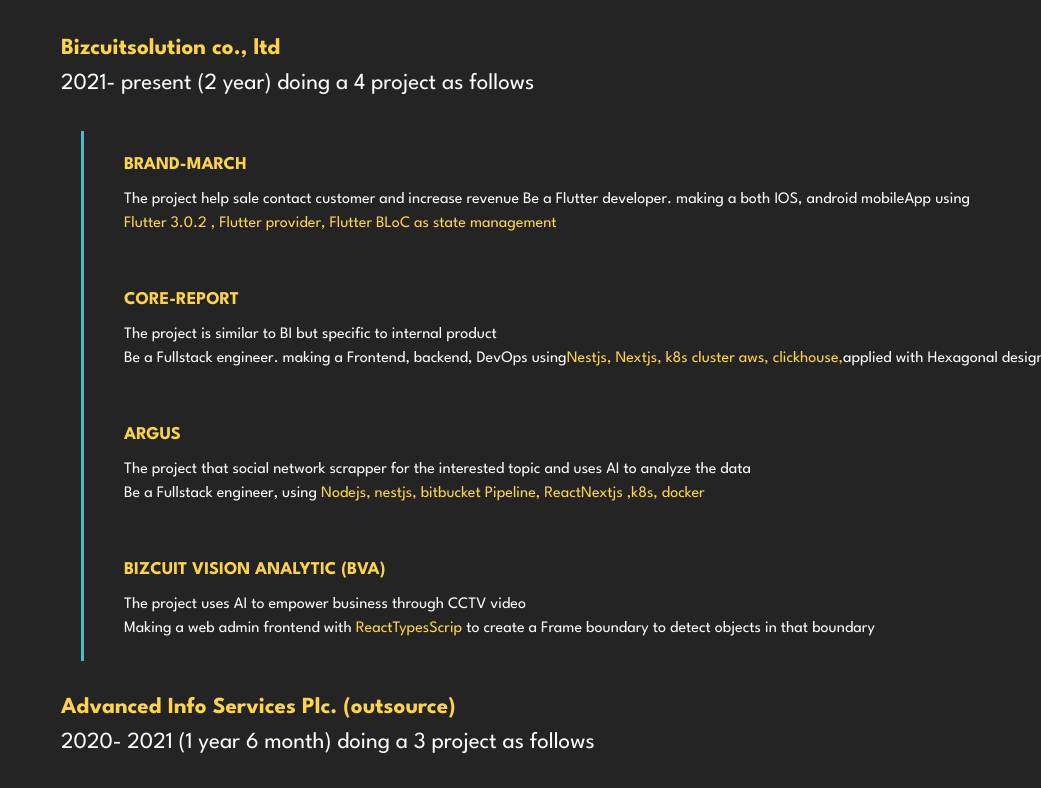
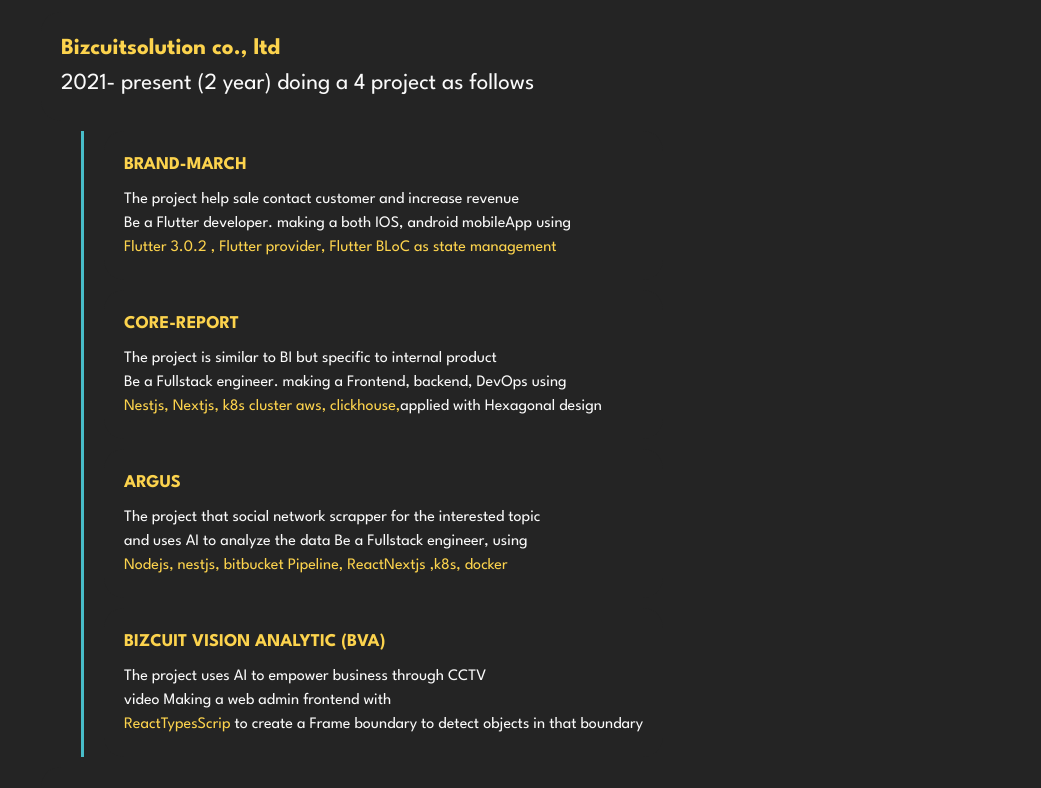
Before and after one commit to eaotnc/vite-portfolio, a React (Vite) app: page / in a window 1280 px wide. Shown: the part 1800-2588 px from the top of the page, without its empty margins (239-1280 px from the left). Built offline with nearby package versions, Linux system fonts and the light colour scheme.

Commit message:
feat: make scale animation at bizcuitsolution

```diff
--- a/src/components/Experience/Bizcuitsolution.tsx
+++ b/src/components/Experience/Bizcuitsolution.tsx
@@ -1,4 +1,6 @@
 import "./Experience.scss";
+import ProjectBox from "./ProjectBox";
+
 const BizcuitSolution = () => {
   return (
     <div className="company">
@@ -9,50 +11,54 @@
       <div className="flex">
         <div className="vertical-bar" />
         <div>
-          <div className="project">
-            <div className="project-name">BRAND-MARCH </div>
-            <div>
-              The project help sale contact customer and increase revenue Be a
-              Flutter developer. making a both IOS, android mobileApp using
-            </div>
+          <ProjectBox
+            name="BRAND-MARCH"
+            desc={`The project help sale contact customer and increase revenue `}
+            descSecond="Be a
+          Flutter developer. making a both IOS, android mobileApp using"
+            child={
               <span className="text-amber-300">
-              Flutter 3.0.2 , Flutter provider, Flutter BLoC as state management
+                Flutter 3.0.2 , Flutter provider, Flutter BLoC as state
+                management
               </span>
-          </div>
+            }
+          />
 
-          <div className="project">
-            <div className="project-name"> CORE-REPORT</div>
-            <div>
-              The project is similar to BI but specific to internal product
-            </div>
-            Be a Fullstack engineer. making a Frontend, backend, DevOps using
+          <ProjectBox
+            name="CORE-REPORT"
+            desc={`The project is similar to BI but specific to internal product  `}
+            descSecond="Be a Fullstack engineer. making a Frontend, backend, DevOps using"
+            child={
+              <>
                 <span className="text-amber-300">
                   Nestjs, Nextjs, k8s cluster aws, clickhouse,
                 </span>
                 applied with Hexagonal design
-          </div>
-
-          <div className="project">
-            <div className="project-name"> ARGUS</div>
-            <div>
-              The project that social network scrapper for the interested topic
-              and uses AI to analyze the data
-            </div>
-            Be a Fullstack engineer, using{" "}
+              </>
+            }
+          />
+          <ProjectBox
+            name="ARGUS"
+            desc={`   The project that social network scrapper for the interested
+            topic `}
+            descSecond="and uses AI to analyze the data Be a Fullstack engineer, using"
+            child={
               <span className="text-amber-300">
-              Nodejs, nestjs, bitbucket Pipeline, ReactNextjs ,k8s, docker{" "}
+                Nodejs, nestjs, bitbucket Pipeline, ReactNextjs ,k8s, docker
               </span>
-          </div>
-
-          <div className="project">
-            <div className="project-name"> BIZCUIT VISION ANALYTIC (BVA)</div>
-            <div>
-              The project uses AI to empower business through CCTV video
-            </div>
-            Making a web admin frontend with{" "}
-            <span className="text-amber-300">ReactTypesScrip </span> to create a
-            Frame boundary to detect objects in that boundary
-          </div>
+            }
+          />
+          <ProjectBox
+            name="BIZCUIT VISION ANALYTIC (BVA)"
+            desc={` The project uses AI to empower business through CCTV `}
+            descSecond="video Making a web admin frontend with"
+            child={
+              <>
+                <span className="text-amber-300">ReactTypesScrip </span> to
+                create a Frame boundary to detect objects in that boundary
+              </>
+            }
+          />
         </div>
       </div>
     </div>
--- a/src/components/Experience/Experience.scss
+++ b/src/components/Experience/Experience.scss
@@ -47,7 +47,7 @@
   }
 
   :hover.project {
-    border: 1px solid #3f3f3f;
+    border: 3px solid #3f3f3f;
   }
 }
 @media screen and (max-width: 890px) {
--- /dev/null
+++ b/src/components/Experience/ProjectBox.tsx
@@ -0,0 +1,33 @@
+import { motion } from "framer-motion";
+import { ReactNode } from "react";
+
+interface IProjectBox {
+  name: string;
+  desc: string;
+  descSecond?: string;
+  child: ReactNode;
+}
+
+const ProjectBox: React.FC<IProjectBox> = ({
+  name,
+  desc,
+  descSecond,
+  child,
+}) => {
+  return (
+    <motion.div
+      className="box"
+      whileHover={{ scale: 1.1 }}
+      transition={{ type: "spring", stiffness: 1000, damping: 100 }}
+    >
+      <div className="project">
+        <div className="project-name">{name}</div>
+        <div>{desc}</div>
+        <div>{descSecond}</div>
+        {child}
+      </div>
+    </motion.div>
+  );
+};
+
+export default ProjectBox;
```
Lines whose indentation alone changed are shown as unchanged.
